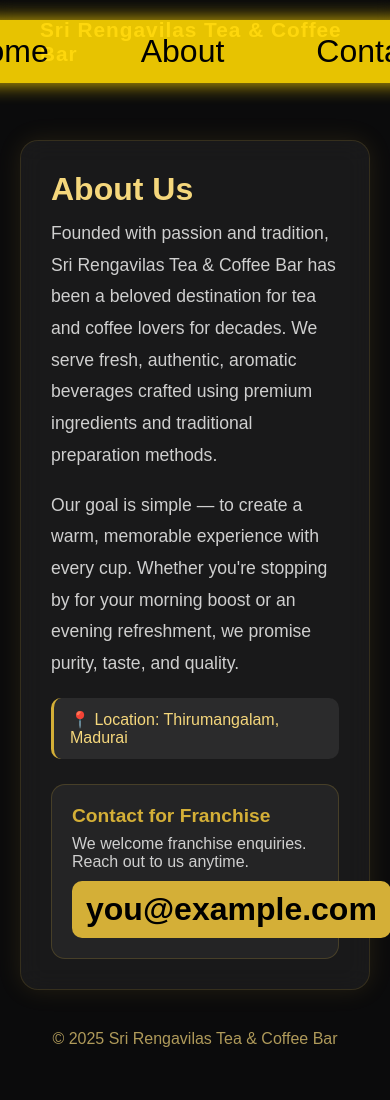
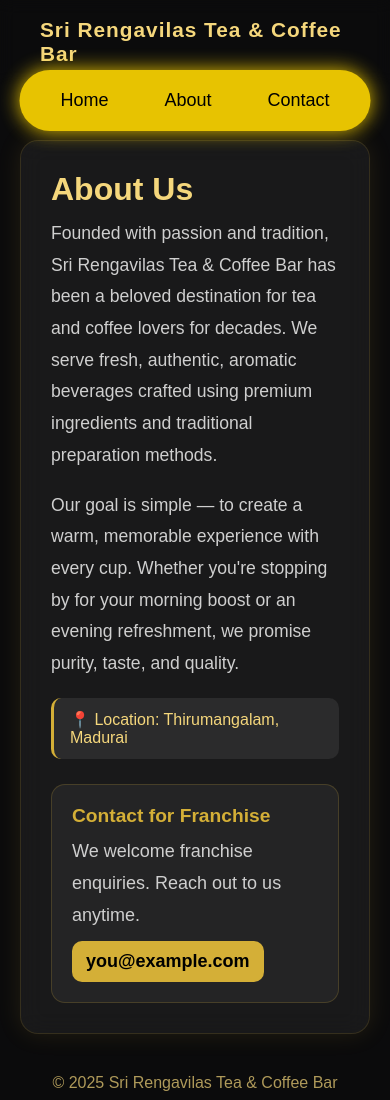
Before and after one commit to Saravana-web/Project, a plain HTML site: page about.html in a window 390 px wide. Drawn offline with Linux system fonts and the light colour scheme.

Commit message:
Refactor about.html with responsive design updates

```diff
--- a/about.html
+++ b/about.html
@@ -178,6 +178,34 @@
             color: var(--gold-light);
             opacity: 0.7;
         }
+
+         @media (max-width: 768px) {
+            .na {
+                flex-direction: row;
+                gap: 1rem;
+                padding: 10px 20px;
+                width: 90%;
+                position: relative;
+
+                position: fixed;
+                top: 50px;
+                left: 50%;
+                transform: translateX(-50%);
+                z-index: 1100;
+            }
+
+            a {
+                font-size: large;
+                padding: 10px 20px;
+            }
+
+            p {
+                width: 100%;
+                font-size: large;
+                line-height: 2rem;
+            }
+        }
+
     </style>
 </head>
 
```
